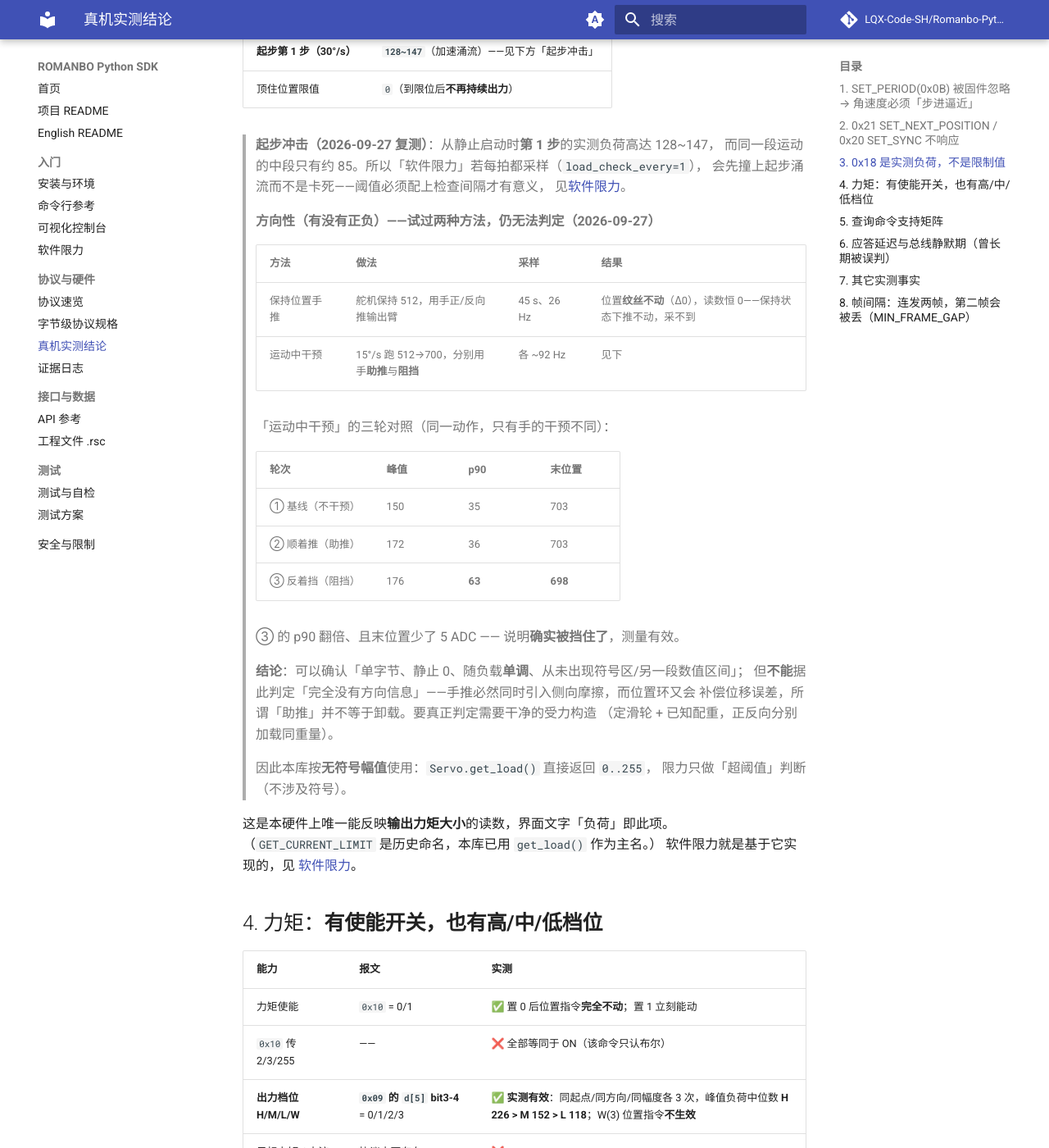
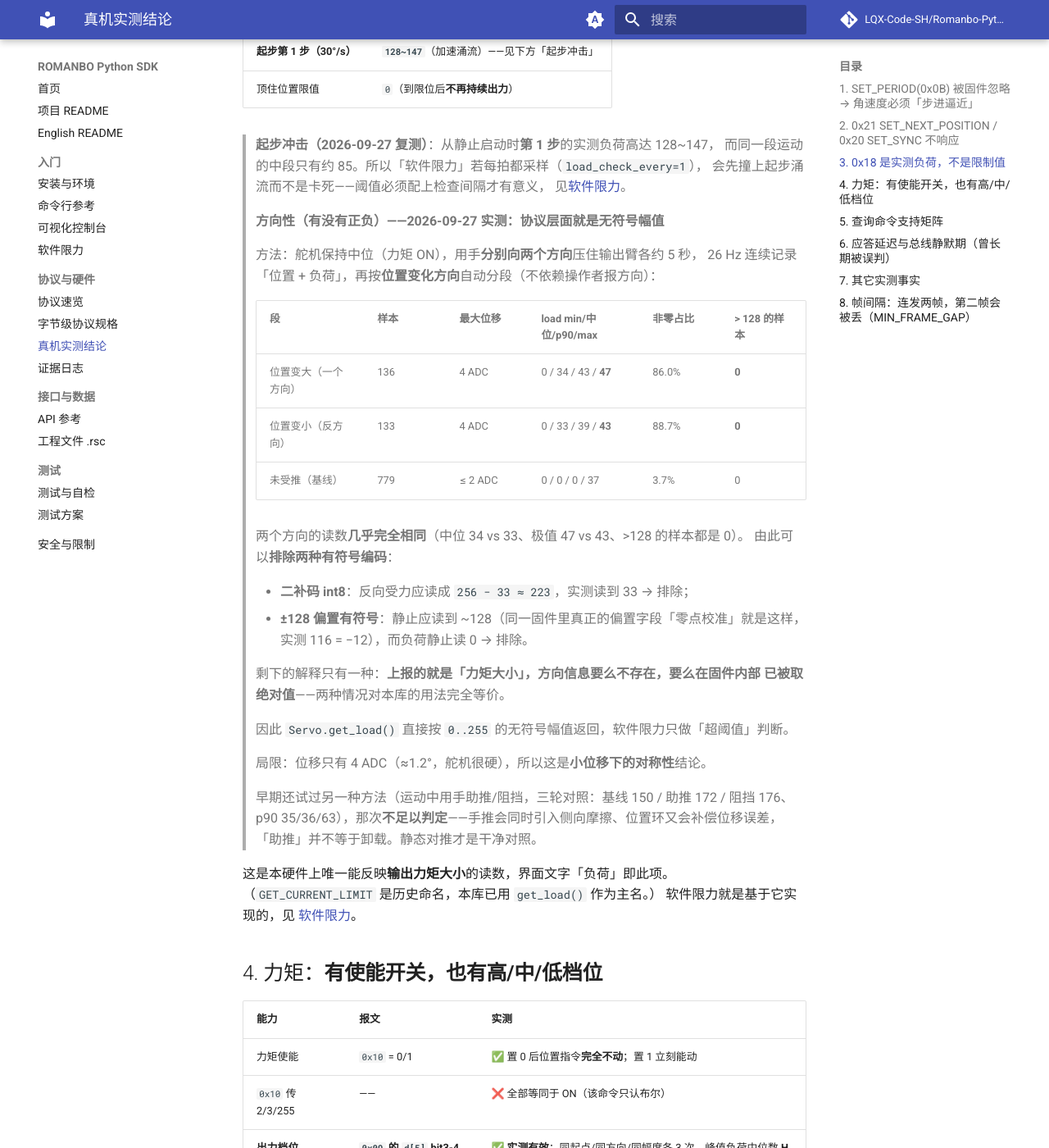
Before and after one commit to LQX-Code-SH/Romanbo-Python-SDK, an MkDocs documentation site: the page built from docs/FINDINGS.md, in a window 1280 px wide and 1400 px high, scrolled down 1502 px. Shown: the whole window at 82% size. Built offline with MkDocs 1.6.1 and Material for MkDocs 9.7.7, drawn with Linux system fonts in a browser that asks for light colours; comment, search, counter and statistics services are not loaded.

Commit message:
docs(findings): 手推正/反两方向的对照实测，排除有符号编码
方法：舵机保持中位（力矩 ON），用手分别向两个方向压住输出臂各约 5 秒，
26 Hz 记录位置+负荷，按位置变化方向自动分段（不依赖操作者报方向）：

  位置变大方向  n=136  位移 4 ADC  load 中位34/p90 43/max47  非零86.0%  >128 共 0 个
  位置变小方向  n=133  位移 4 ADC  load 中位33/p90 39/max43  非零88.7%  >128 共 0 个
  未受推基线    n=779              load 中位0/max37          非零 3.7%

两方向读数几乎完全相同，据此排除两种有符号编码：
- 二补码 int8：反向应读 256-33≈223，实测 33 → 排除
- ±128 偏置：静止应读 ~128（同固件的『零点校准』正是这样，实测 116=-12），实测 0 → 排除

结论：协议上报的就是『力矩大小』，方向信息要么不存在、要么在固件内已取绝对值——
对本库等价。get_load() 按 0..255 无符号幅值返回，限力只做超阈值判断。
局限：位移仅 4 ADC（≈1.2°），属小位移下的对称性结论。

```diff
--- a/docs/FINDINGS.md
+++ b/docs/FINDINGS.md
@@ -54,30 +54,34 @@
 > 会先撞上起步涌流而不是卡死——阈值必须配上检查间隔才有意义，
 > 见[软件限力](LOAD_LIMITING.md)。
 
-> **方向性（有没有正负）——试过两种方法，仍无法判定（2026-09-27）**
+> **方向性（有没有正负）——2026-09-27 实测：协议层面就是无符号幅值**
 >
-> | 方法 | 做法 | 采样 | 结果 |
-> |---|---|---|---|
-> | 保持位置手推 | 舵机保持 512，用手正/反向推输出臂 | 45 s、26 Hz | 位置**纹丝不动**（Δ0），读数恒 0——保持状态下推不动，采不到 |
-> | 运动中干预 | 15°/s 跑 512→700，分别用手**助推**与**阻挡** | 各 ~92 Hz | 见下 |
+> 方法：舵机保持中位（力矩 ON），用手**分别向两个方向**压住输出臂各约 5 秒，
+> 26 Hz 连续记录「位置 + 负荷」，再按**位置变化方向**自动分段（不依赖操作者报方向）：
 >
-> 「运动中干预」的三轮对照（同一动作，只有手的干预不同）：
+> | 段 | 样本 | 最大位移 | load min/中位/p90/max | 非零占比 | > 128 的样本 |
+> |---|---|---|---|---|---|
+> | 位置变大（一个方向） | 136 | 4 ADC | 0 / 34 / 43 / **47** | 86.0% | **0** |
+> | 位置变小（反方向） | 133 | 4 ADC | 0 / 33 / 39 / **43** | 88.7% | **0** |
+> | 未受推（基线） | 779 | ≤ 2 ADC | 0 / 0 / 0 / 37 | 3.7% | 0 |
 >
-> | 轮次 | 峰值 | p90 | 末位置 |
-> |---|---|---|---|
-> | ① 基线（不干预） | 150 | 35 | 703 |
-> | ② 顺着推（助推） | 172 | 36 | 703 |
-> | ③ 反着挡（阻挡） | 176 | **63** | **698** |
+> 两个方向的读数**几乎完全相同**（中位 34 vs 33、极值 47 vs 43、>128 的样本都是 0）。
+> 由此可以**排除两种有符号编码**：
 >
-> ③ 的 p90 翻倍、且末位置少了 5 ADC —— 说明**确实被挡住了**，测量有效。
+> - **二补码 int8**：反向受力应读成 `256 − 33 ≈ 223`，实测读到 33 → 排除；
+> - **±128 偏置有符号**：静止应读到 ~128（同一固件里真正的偏置字段「零点校准」就是这样，
+>   实测 116 = −12），而负荷静止读 0 → 排除。
 >
-> **结论**：可以确认「单字节、静止 0、随负载**单调**、从未出现符号区/另一段数值区间」；
-> 但**不能**据此判定「完全没有方向信息」——手推必然同时引入侧向摩擦，而位置环又会
-> 补偿位移误差，所谓「助推」并不等于卸载。要真正判定需要干净的受力构造
-> （定滑轮 + 已知配重，正反向分别加载同重量）。
+> 剩下的解释只有一种：**上报的就是「力矩大小」，方向信息要么不存在，要么在固件内部
+> 已被取绝对值**——两种情况对本库的用法完全等价。
 >
-> 因此本库按**无符号幅值**使用：`Servo.get_load()` 直接返回 `0..255`，
-> 限力只做「超阈值」判断（不涉及符号）。
+> 因此 `Servo.get_load()` 直接按 `0..255` 的无符号幅值返回，软件限力只做「超阈值」判断。
+>
+> 局限：位移只有 4 ADC（≈1.2°，舵机很硬），所以这是**小位移下的对称性**结论。
+>
+> 早期还试过另一种方法（运动中用手助推/阻挡，三轮对照：基线 150 / 助推 172 / 阻挡 176、
+> p90 35/36/63），那次**不足以判定**——手推会同时引入侧向摩擦、位置环又会补偿位移误差，
+> 「助推」并不等于卸载。静态对推才是干净对照。
 
 这是本硬件上唯一能反映**输出力矩大小**的读数，界面文字「负荷」即此项。
 （`GET_CURRENT_LIMIT` 是历史命名，本库已用 `get_load()` 作为主名。）
```
